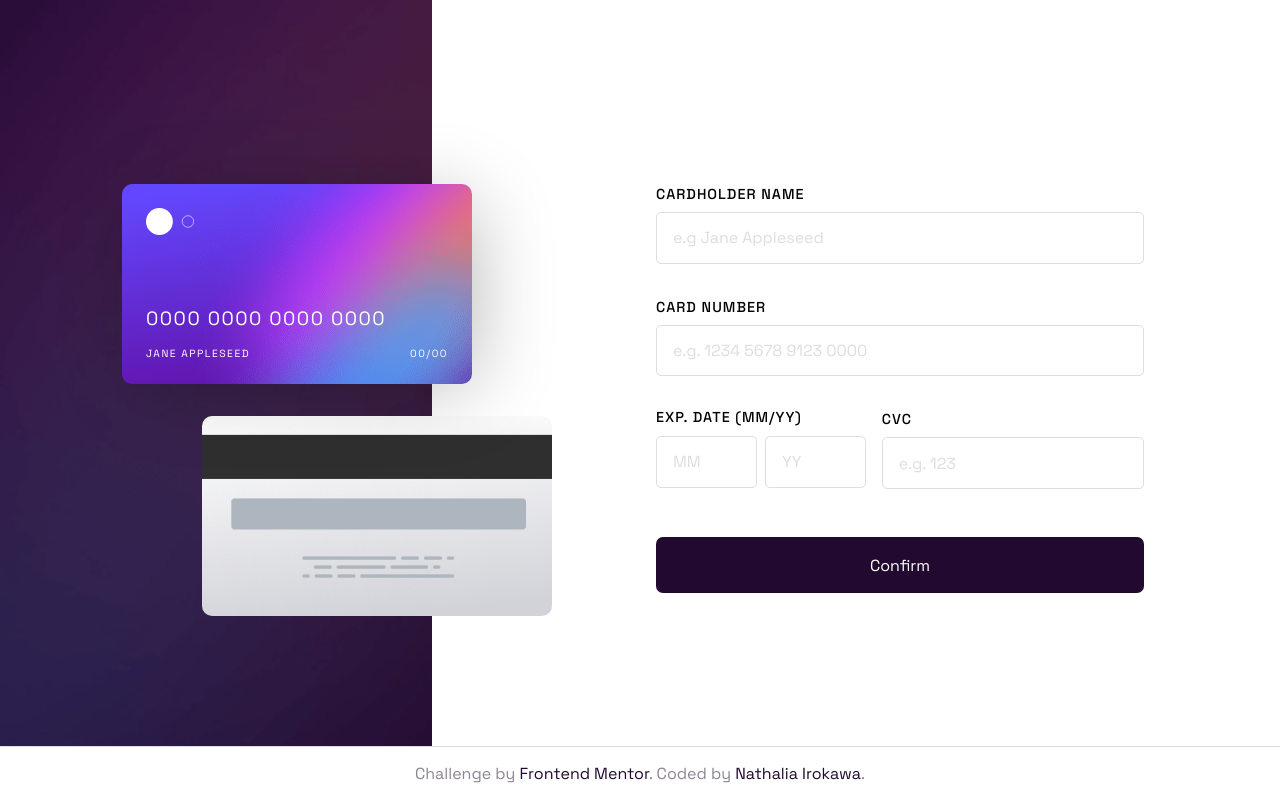
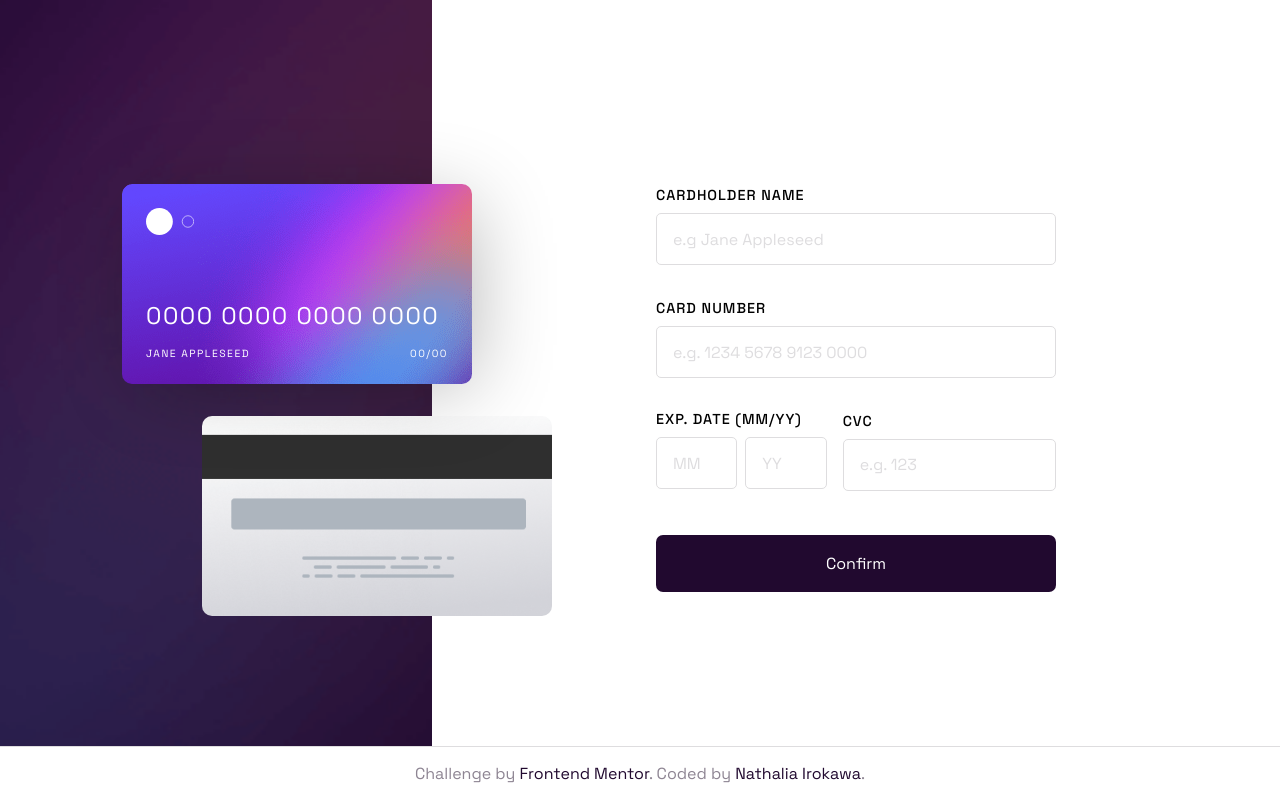
Before and after one commit to nathaliaif/interactive-card-details, a plain HTML site: page index.html in a window 1280 px wide. Drawn offline with nearby package versions, Linux system fonts and the light colour scheme.

Commit message:
fix: adjust form size

```diff
--- a/script.js
+++ b/script.js
@@ -59,7 +59,7 @@ inputList.forEach(input => {
   });
 })
 
-// Formart value display on card
+// Format value display on card
 function formatCardNumber(value) {
   return value.replace(/(\d{4})(?=\d)/g, '$1 ');
 }
--- a/style.css
+++ b/style.css
@@ -241,7 +241,7 @@ main {
 
 .button {
     position: relative;
-    margin-top: 1rem;
+    margin-top: 0.8rem;
     width: 100%;
     padding: 1.1rem;
     font-size: 1rem;
@@ -289,7 +289,7 @@ main {
     left: 0;
     bottom: -1.8rem;
     color: var(--red);
-    font-size: 12px;
+    font-size: 11px;
     height: 1.5rem;
     transition: 0.3s ease;
 }
@@ -421,7 +421,7 @@ main {
         padding: 2.5rem;
     }
 
-    #card-front__number {
+    #card-front__card-number {
         font-size: 1.5rem;
     }
 
@@ -438,7 +438,7 @@ main {
     .main-container {
         display: flex;
         justify-content: center;
-        width: 600px;
+        width: 400px;
     }
 
     .form-card {
```
